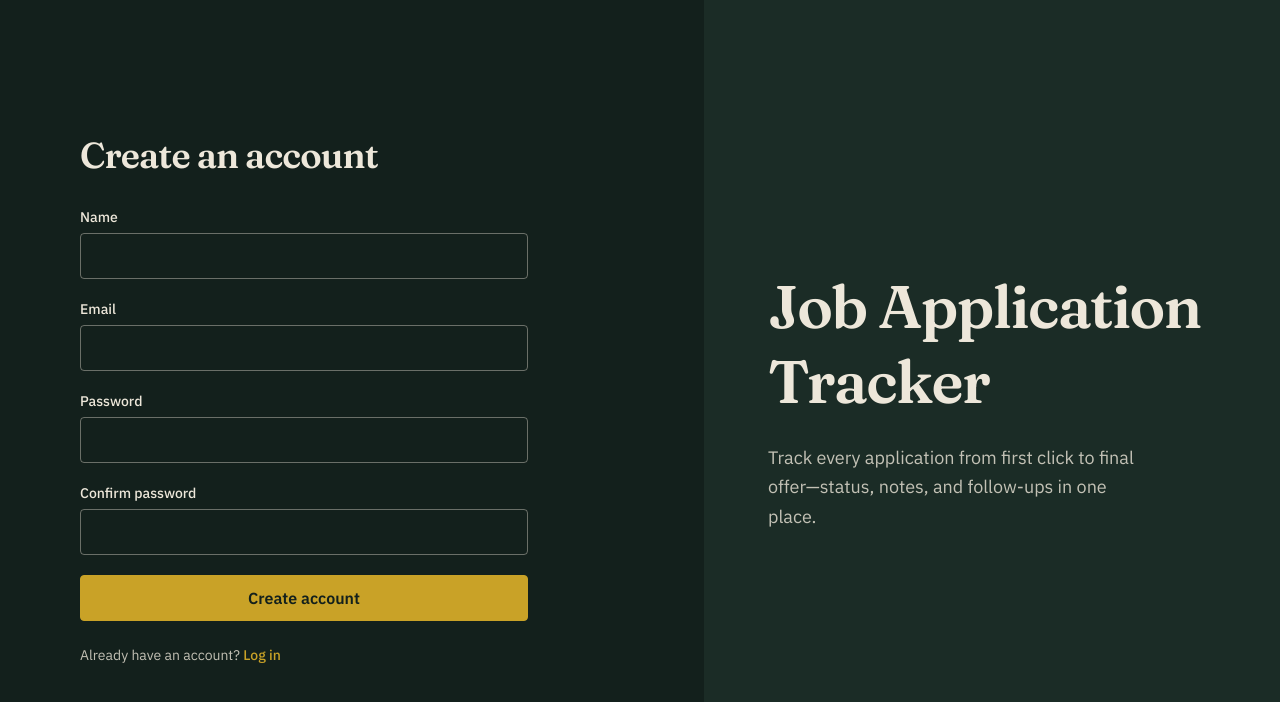
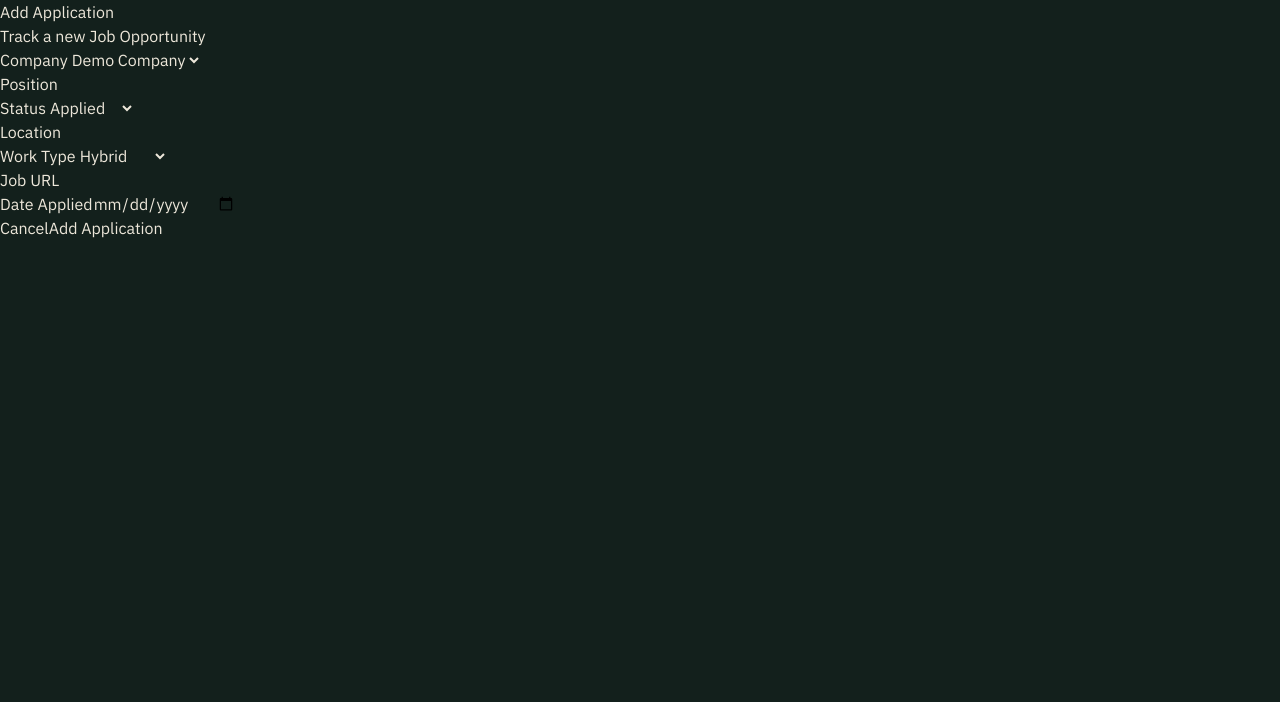
Before and after one commit to gzxfy/Job-Application-Tracker, a React (Vite) app in the folder FrontEndReact/: page /applications/new in a window 1280 px wide. Before the commit this address led to /register. Shown: the top 702 px of the page. Built offline with nearby package versions, Linux system fonts and the light colour scheme.

Commit message:
implemented the ability to create an application

```diff
--- a/FrontEndReact/src/App.jsx
+++ b/FrontEndReact/src/App.jsx
@@ -2,6 +2,7 @@ import { BrowserRouter, Routes, Route, Navigate } from "react-router-dom";
 import Registration from "./pages/registration_page"
 import Login from "./pages/login_page"
 import Dashboard from "./pages/Dashboard";
+import CreateApplication from "./pages/create_application_page";
 
 function App() {
   return (
@@ -11,6 +12,7 @@ function App() {
           <Route path="/register" element={<Registration />} />
           <Route path="/login" element={<Login />} />
           <Route path="/dashboard" element={<Dashboard />}></Route>
+          <Route path="/applications/new" element={<CreateApplication />} />
           <Route path="*" element={<Navigate to="/register" replace />} />
         </Routes>
       </BrowserRouter>
--- /dev/null
+++ b/FrontEndReact/src/components/ApplicationForm.jsx
@@ -0,0 +1,102 @@
+import { useState } from "react";
+import FormField from "./FormField";
+
+export default function ApplicationForm({ onCancel, onCreated }) {
+	const [formData, setFormData] = useState({
+		company_id: "1",
+		position: "",
+		status: "Applied",
+		location: "",
+		work_type: "Hybrid",
+		job_url: "",
+		date_applied: "",
+	});
+	const [message, setMessage] = useState("");
+	const [loading, setLoading] = useState(false);
+
+	function handleChange(event) {
+		const { name, value } = event.target;
+		setFormData((currentData) => ({ ...currentData, [name]: value }));
+	}
+
+	async function handleSubmit(event) {
+		event.preventDefault();
+		setLoading(true);
+		setMessage("");
+
+		try {
+			const response = await fetch("/api/applications/create", {
+				method: "POST",
+				headers: { "Content-Type": "application/json" },
+				body: JSON.stringify({
+					company_id: Number(formData.company_id),
+					position: formData.position,
+					status: formData.status,
+					job_url: formData.job_url,
+					date_applied: formData.date_applied,
+				}),
+			});
+			const result = await response.json();
+
+			if (!response.ok) {
+				throw new Error(result.error || "Could not create application");
+			}
+
+			// Let the page navigate after the API confirms the database save.
+			onCreated(result);
+		} catch (error) {
+			setMessage(error.message);
+		} finally {
+			setLoading(false);
+		}
+	}
+
+	return (
+		<form onSubmit={handleSubmit}>
+			<FormField label="Company" id="company_id">
+				<select id="company_id" name="company_id" value={formData.company_id} onChange={handleChange} required>
+					<option value="1">Demo Company</option>
+				</select>
+			</FormField>
+
+			<FormField label="Position" id="position">
+				<input id="position" name="position" value={formData.position} onChange={handleChange} required />
+			</FormField>
+
+			<FormField label="Status" id="status">
+				<select id="status" name="status" value={formData.status} onChange={handleChange}>
+					<option value="Applied">Applied</option>
+					<option value="Interview">Interview</option>
+					<option value="Offer">Offer</option>
+					<option value="Rejected">Rejected</option>
+				</select>
+			</FormField>
+
+			<FormField label="Location" id="location">
+				<input id="location" name="location" value={formData.location} onChange={handleChange} required />
+			</FormField>
+
+			<FormField label="Work Type" id="work_type">
+				<select id="work_type" name="work_type" value={formData.work_type} onChange={handleChange}>
+					<option value="In-person">In-person</option>
+					<option value="Hybrid">Hybrid</option>
+					<option value="Remote">Remote</option>
+				</select>
+			</FormField>
+
+			<FormField label="Job URL" id="job_url">
+				<input id="job_url" name="job_url" type="url" value={formData.job_url} onChange={handleChange} required />
+			</FormField>
+
+			<FormField label="Date Applied" id="date_applied">
+				<input id="date_applied" name="date_applied" type="date" value={formData.date_applied} onChange={handleChange} required />
+			</FormField>
+
+			{message && <p role="alert">{message}</p>}
+			<button type="button" onClick={onCancel}>Cancel</button>
+			<button type="submit" disabled={loading}>
+				{loading ? "Adding..." : "Add Application"}
+			</button>
+		</form>
+	);
+}
--- /dev/null
+++ b/FrontEndReact/src/components/FormField.jsx
@@ -0,0 +1,8 @@
+export default function FormField({ label, id, children }) {
+	return (
+		<div className="form-field">
+			<label htmlFor={id}>{label}</label>
+			{children}
+		</div>
+	);
+}
--- a/FrontEndReact/src/pages/Dashboard.jsx
+++ b/FrontEndReact/src/pages/Dashboard.jsx
@@ -1,5 +1,36 @@
+import { useEffect, useState } from "react";
+import { Link } from "react-router-dom";
+
 export default function Dashboard() {
+    const [applications, setApplications] = useState([]);
+    const [error, setError] = useState("");
+
+    useEffect(() =>{
+        fetch("/api/applications")
+        .then(async(response) => {
+            const data = await response.json();
+
+            if (!response.ok) {
+                throw new Error(data.error || "Could not load applications");
+            }
+
+            return data
+        })
+        .then(setApplications)
+        .catch((error) => setError(error.message));
+    }, []);
+
     return (
-        <h1>Dashboard</h1>
+        <main>
+            <h1>My Applications</h1>
+            {error && <p>{error}</p>}
+            {applications.map((application) => (
+                <div key={application.id}>
+                    <h2>{application.position}</h2>
+                    <p>Status: {application.status}</p>
+                </div>
+            ))}
+            <p><Link to="/applications/new">Add Application</Link></p>
+        </main>
     )
 }
--- /dev/null
+++ b/FrontEndReact/src/pages/create_application_page.jsx
@@ -0,0 +1,18 @@
+import { useNavigate } from "react-router-dom";
+import ApplicationForm from "../components/ApplicationForm";
+
+export default function CreateApplication() {
+    const navigate = useNavigate();
+
+    return (
+        <main className="app-main add-expense-container">
+            <h1>Add Application</h1>
+            <p>Track a new Job Opportunity</p>
+
+            <ApplicationForm
+                onCancel={() => navigate("/dashboard")}
+                onCreated={() => navigate("/dashboard")}
+            />
+        </main>
+    )
+}
```
Also changed, not shown: FrontEndReact/src/components/SelectField.jsx (added), 2 other files (tests, documents, lock files or other folders).
